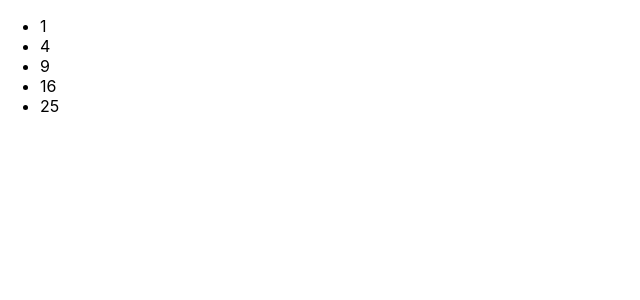
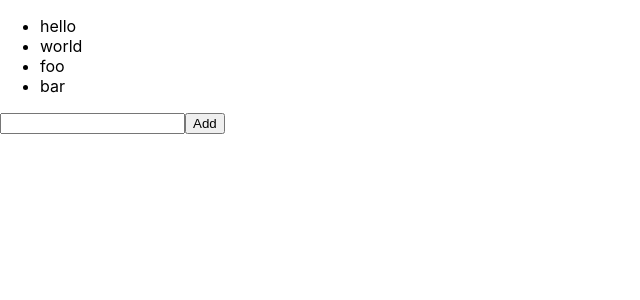
Before and after one commit to zuntopia/react, a React (Create React App) app: page / in a window 1280 px wide. Shown: the top 300 px of the page, without its empty margins (0-640 px from the left). Built offline with nearby package versions, Linux system fonts and the light colour scheme.

Commit message:
Iteration
concat to add item on map
filter to remove item from map

```diff
--- a/src/IterationSample.js
+++ b/src/IterationSample.js
@@ -1,11 +1,40 @@
-import React from 'react';
+import React, { useState } from 'react';
 
 const IterationSample = () => {
 
-  let numbers = [1, 2, 3, 4, 5];
-  const processed = numbers.map(name => <li key={name}>{name*name}</li>);
+  // let numbers = [1, 2, 3, 4, 5];
+  const [names, setNames] = useState([
+    {'id': 1, text: "hello"},
+    {'id': 2, text: "world"},
+    {'id': 3, text: "foo"},
+    {'id': 4, text: "bar"},
+  ]);
+
+  const [inputText, setInputText] = useState('');
+  const [nextId, setNextId] = useState(5);
+  const processed = names.map(name => (<li key={name.id} onDoubleClick={()=>onRemove(name.id)}>{name.text}</li>));
+  const onChange = (e) => setInputText(e.target.value);
+  const onClick = () => {
+    const nextNames = names.concat({
+      id: nextId,
+      text: inputText,
+      }
+    );
+    setNextId(nextId+1);
+    setNames(nextNames);
+    setInputText('');
+  }
+  const onRemove = id => {
+    const nextNames = names.filter(name => name.id !== id);
+    setNames(nextNames);
+  }
   return (
+    <>
     <ul>{processed}</ul>
+    <input value={inputText} onChange={onChange} />
+    <button onClick={onClick}>Add </button>
+
+    </>
   )
 }
 
```
